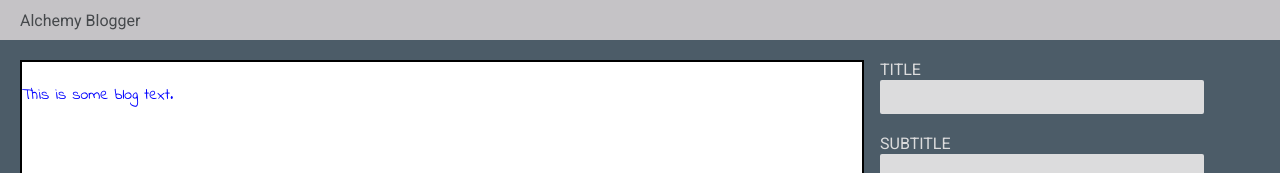
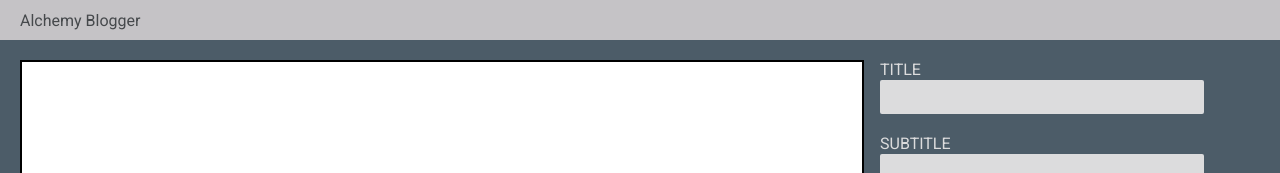
Before and after one commit to ryan-j-parker/react-blog, a React (Create React App) app: page / in a window 1280 px wide. Shown: the top 173 px of the page. Built offline with nearby package versions, Linux system fonts and the light colour scheme; a web font is replaced by a local one.

Commit message:
add blog text

```diff
--- a/src/components/Editor/Editor.js
+++ b/src/components/Editor/Editor.js
@@ -1,6 +1,6 @@
 import './Editor.css';
 
-export default function Editor({ title, setTitle, subtitle, setSubtitle }) {
+export default function Editor({ title, setTitle, subtitle, setSubtitle, text, setText }) {
   return (
     <div className="editor">
       <div className="form-control">
@@ -8,7 +8,7 @@ export default function Editor({ title, setTitle, subtitle, setSubtitle }) {
         <label htmlFor="title">Title</label>
       </div>
       <div className="form-control">
-        <input type="text"value={subtitle} onChange={(e) => setSubtitle(e.target.value)} />
+        <input name="subtitle" type="text" value={subtitle} onChange={(e) => setSubtitle(e.target.value)} />
         <label>Subtitle</label>
       </div>
       <div className="form-control">
@@ -42,7 +42,7 @@ export default function Editor({ title, setTitle, subtitle, setSubtitle }) {
         </div>
       </div>
       <div className="form-control">
-        <textarea style={{ height: '250px' }} />
+        <textarea name="text" type="text" value={text} onChange={(e) => setText(e.target.value)} style={{ height: '250px' }} />
         <label>Text</label>
       </div>
     </div>
--- a/src/components/Home/Home.js
+++ b/src/components/Home/Home.js
@@ -10,11 +10,12 @@ export default function Home() {
   // add useState calls here for title, subtitle, font, align, and text
   const [title, setTitle] = useState('');
   const [subtitle, setSubtitle] = useState('');
+  const [text, setText] = useState('');
 
   return (
     <main>
-      <Preview title={title} subtitle={subtitle}/>
-      <Editor title={title} setTitle={setTitle} subtitle={subtitle} setSubtitle={setSubtitle} />
+      <Preview title={title} subtitle={subtitle} text={text} />
+      <Editor title={title} setTitle={setTitle} subtitle={subtitle} setSubtitle={setSubtitle} text={text} setText={setText}/>
     </main>
   );
 }
--- a/src/components/Preview/Preview.js
+++ b/src/components/Preview/Preview.js
@@ -2,7 +2,7 @@ import React from 'react';
 
 import './Preview.css';
 
-export default function Preview({ title, subtitle }) {
+export default function Preview({ title, subtitle, text }) {
   // implement a Preview screen here
   //  Note - the HTML should have the following structure
   //  the main div should have a class of preview and the font-name prop
@@ -11,9 +11,9 @@ export default function Preview({ title, subtitle }) {
     <div className="preview indie-flower">
       <h1>{title}</h1>
       <h3>{subtitle}</h3>
-      <p>This is some blog text. </p>
+      <p>{text}</p>
     </div>
   );
 }
 
-{/* <div className={`preview ${font}`}></div> */}
+/* <div className={`preview ${font}`}>*/
```
